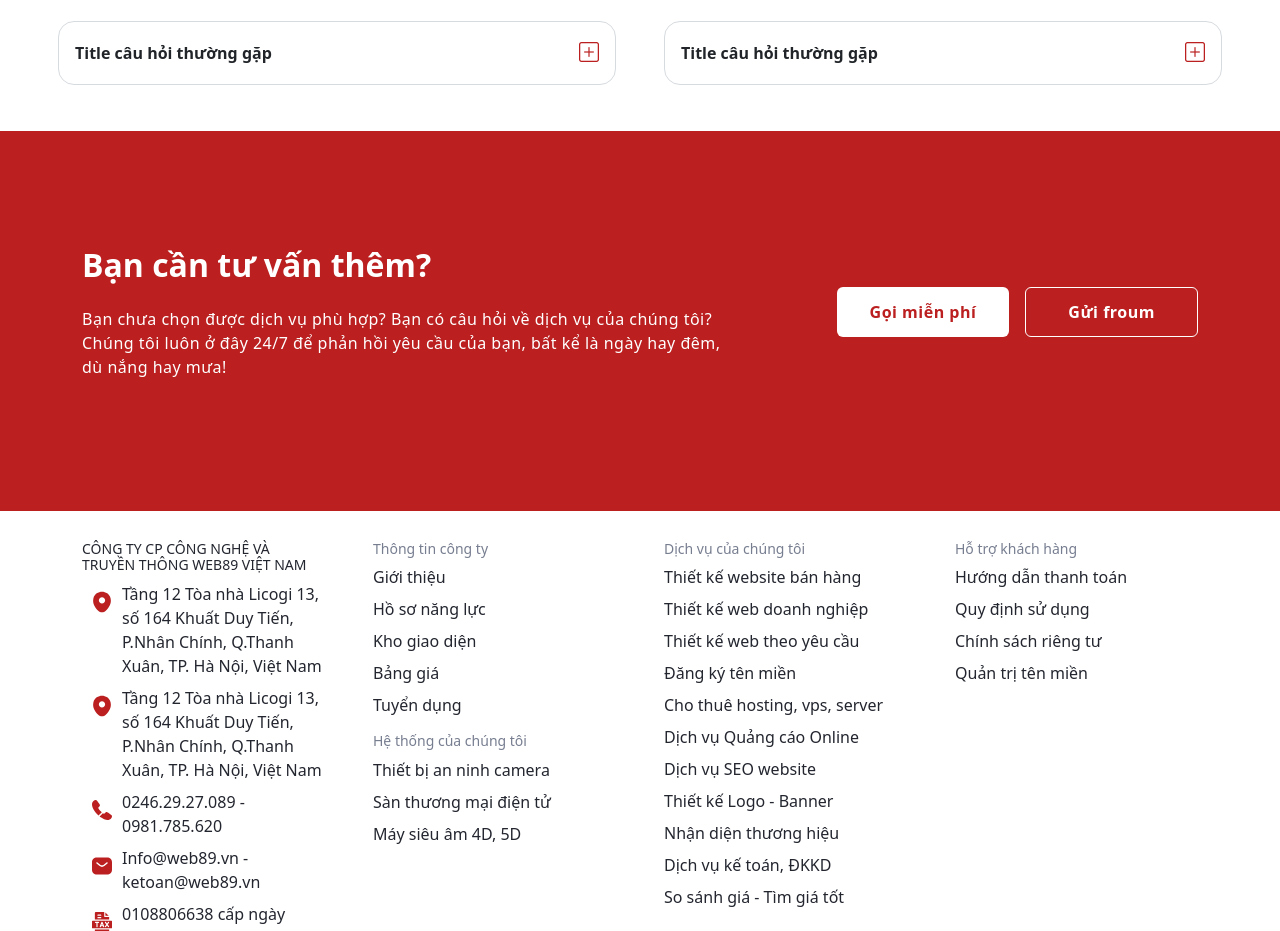
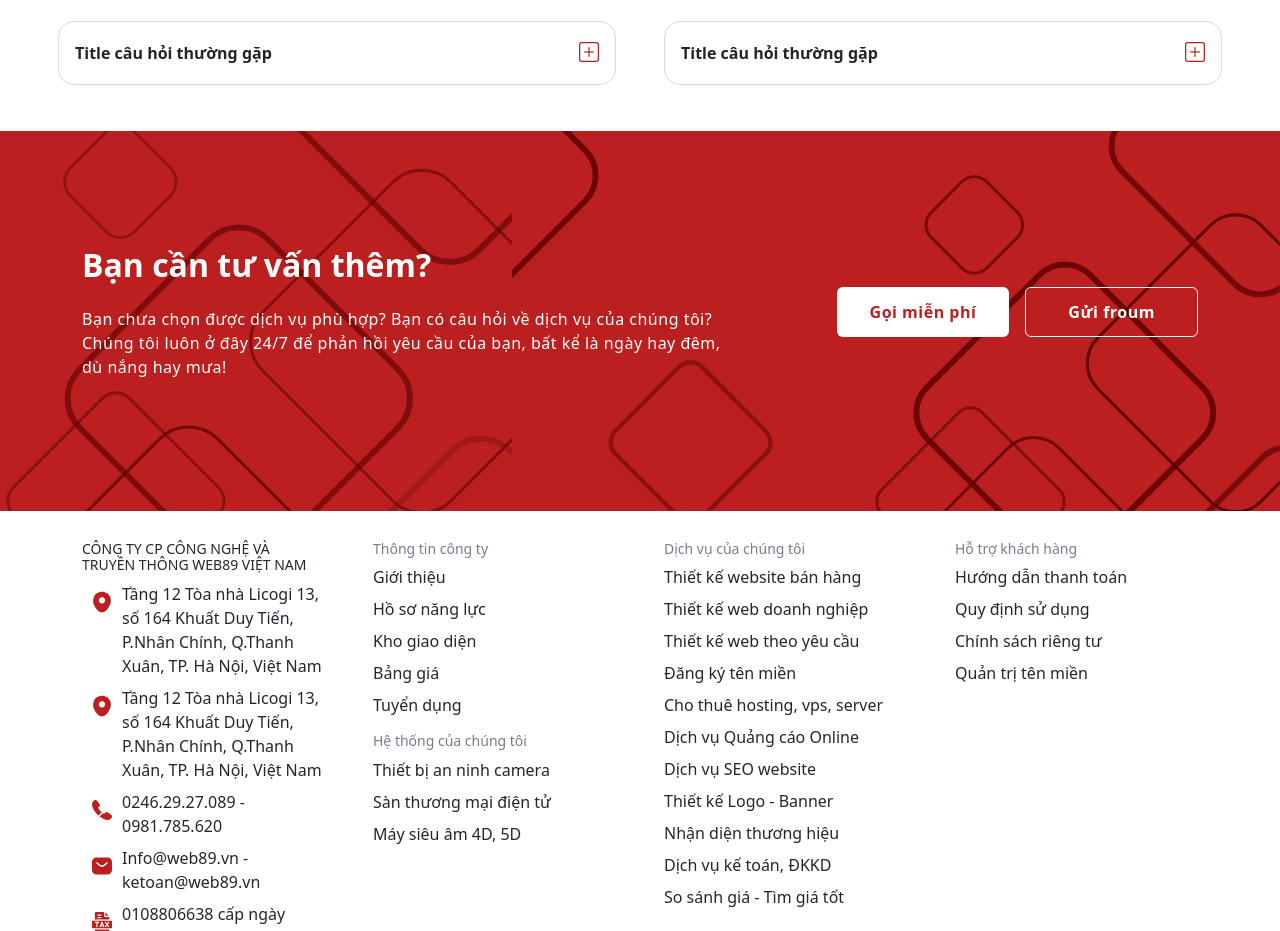
Before and after one commit to leminhthuyit/Web89, a plain HTML site: page view/saleService/index.html in a window 1280 px wide. Shown: the part 2223-3154 px from the top of the page. Drawn offline with nearby package versions, Linux system fonts and the light colour scheme; the site is published under a folder, as on GitHub Pages, so addresses that start at the root find nothing.

Commit message:
commit code

```diff
--- a/view/saleService/css/styled.css
+++ b/view/saleService/css/styled.css
@@ -510,13 +510,13 @@ a {
 
 .consultation .group_image div.image1 {
   width: 40%;
-  background-image: url("/assets/svg/Group.svg");
+  background-image: url("../../../assets/svg/Group.svg");
   background-position: left;
 }
 
 .consultation .group_image div.image2 {
   width: 60%;
-  background-image: url("/assets/svg/Group\ \(1\).svg");
+  background-image: url("../../../assets/svg/Group\ \(1\).svg");
   background-position: right;
 }
 
```
